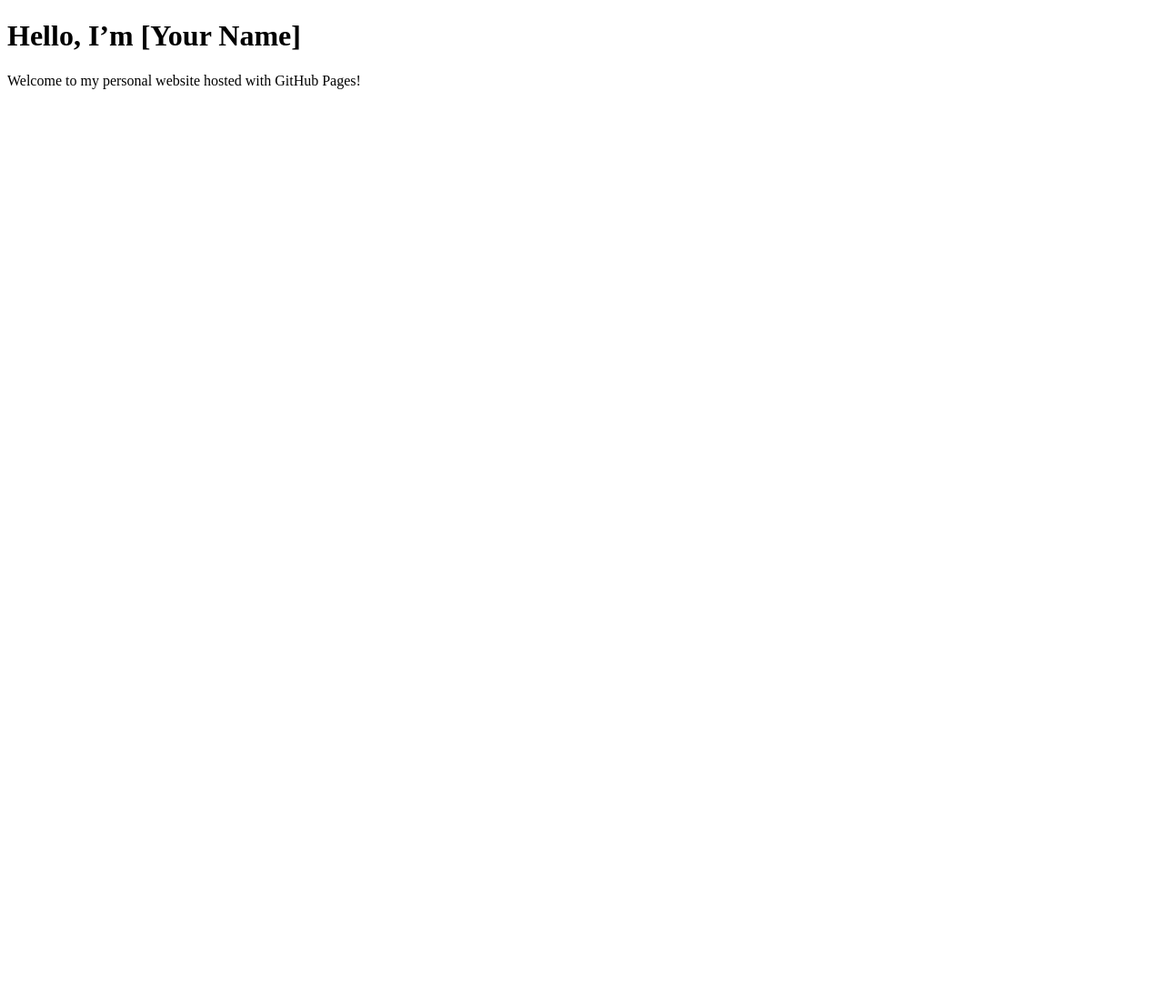
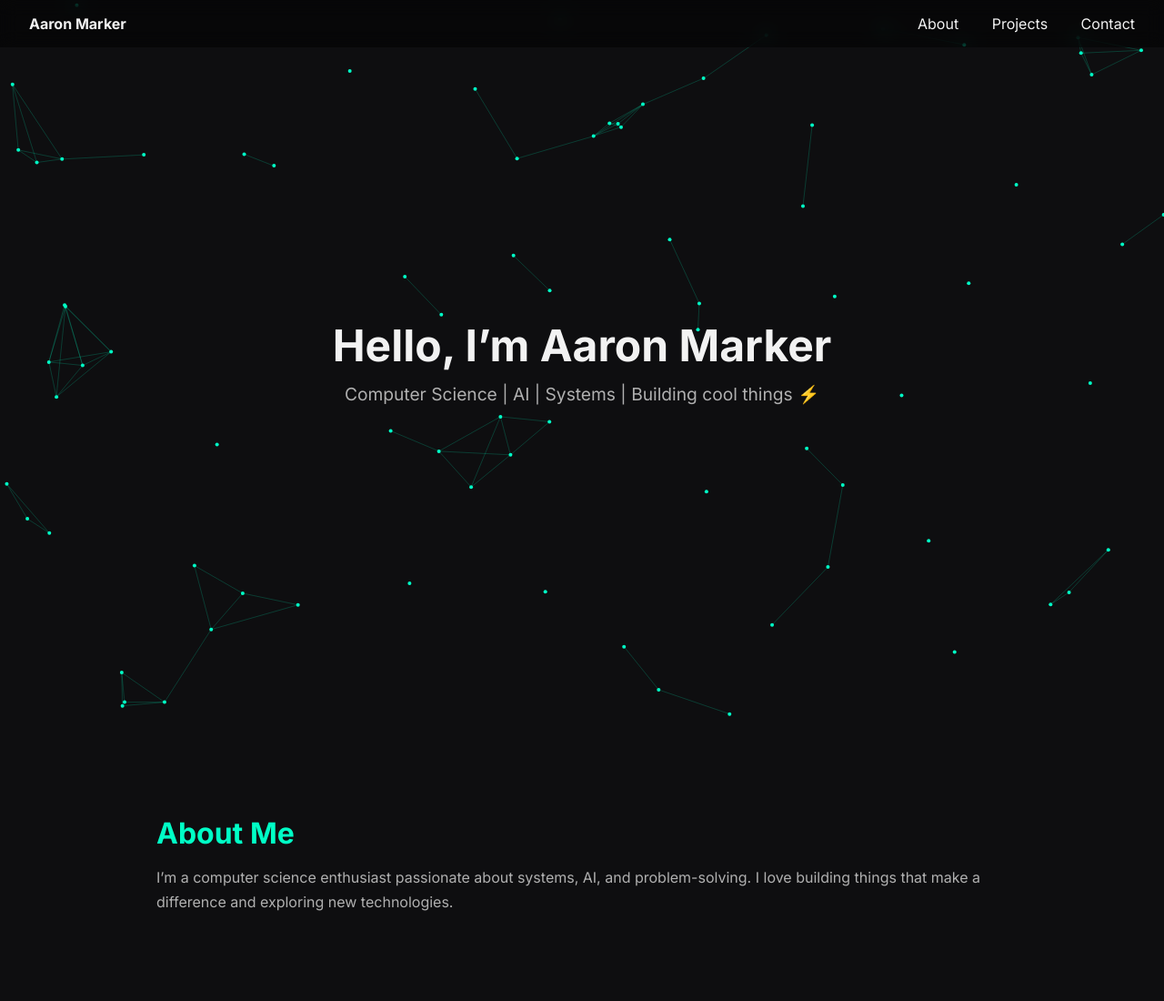
Before and after one commit to AaronMarker/AaronMarker.github.io, a plain HTML site: page index.html in a window 1280 px wide. Shown: the top 1100 px of the page at 91% size. Before the commit the page ends 800 px from the top, so only its background shows below. Drawn offline with Linux system fonts and the light colour scheme.

Commit message:
made prettier

```diff
--- a/index.html
+++ b/index.html
@@ -1,11 +1,196 @@
 <!DOCTYPE html>
-<html>
-  <head>
-    <meta charset="UTF-8" />
-    <title>My Personal Website</title>
-  </head>
-  <body>
-    <h1>Hello, I’m [Your Name]</h1>
-    <p>Welcome to my personal website hosted with GitHub Pages!</p>
-  </body>
+<html lang="en">
+<head>
+  <meta charset="UTF-8" />
+  <meta name="viewport" content="width=device-width, initial-scale=1.0" />
+  <title>Aaron Marker | Computer Science</title>
+  <link href="https://fonts.googleapis.com/css2?family=Inter:wght@400;700&display=swap" rel="stylesheet">
+  <style>
+    :root {
+      --bg-dark: #0e0e10;
+      --accent: #00ffc6;
+      --text-light: #f2f2f2;
+      --text-muted: #b0b0b0;
+    }
+
+    * { margin: 0; padding: 0; box-sizing: border-box; }
+
+    body {
+      font-family: 'Inter', sans-serif;
+      background: var(--bg-dark);
+      color: var(--text-light);
+      overflow-x: hidden;
+    }
+
+    /* Navbar */
+    nav {
+      position: fixed;
+      top: 0;
+      width: 100%;
+      padding: 1rem 2rem;
+      display: flex;
+      justify-content: space-between;
+      align-items: center;
+      background: rgba(0,0,0,0.5);
+      backdrop-filter: blur(10px);
+      z-index: 1000;
+    }
+    nav a {
+      color: var(--text-light);
+      text-decoration: none;
+      margin-left: 2rem;
+      transition: color 0.3s;
+    }
+    nav a:hover { color: var(--accent); }
+
+    /* Hero */
+    .hero {
+      height: 100vh;
+      display: flex;
+      flex-direction: column;
+      justify-content: center;
+      align-items: center;
+      text-align: center;
+      position: relative;
+    }
+    .hero h1 {
+      font-size: 3rem;
+      font-weight: 700;
+    }
+    .hero p {
+      color: var(--text-muted);
+      margin-top: 0.5rem;
+      font-size: 1.2rem;
+    }
+
+    /* Canvas background */
+    canvas#bg {
+      position: fixed;
+      top: 0;
+      left: 0;
+      z-index: -1;
+      width: 100%;
+      height: 100%;
+    }
+
+    /* Section styling */
+    section {
+      padding: 6rem 2rem;
+      max-width: 1000px;
+      margin: auto;
+    }
+    section h2 {
+      font-size: 2rem;
+      margin-bottom: 1rem;
+      color: var(--accent);
+    }
+    section p {
+      line-height: 1.7;
+      color: var(--text-muted);
+    }
+
+    /* Footer */
+    footer {
+      text-align: center;
+      padding: 2rem;
+      color: var(--text-muted);
+      font-size: 0.9rem;
+    }
+
+    @media (max-width: 600px) {
+      nav a { margin-left: 1rem; }
+      .hero h1 { font-size: 2rem; }
+    }
+  </style>
+</head>
+<body>
+  <canvas id="bg"></canvas>
+
+  <nav>
+    <div><strong>Aaron Marker</strong></div>
+    <div>
+      <a href="#about">About</a>
+      <a href="#projects">Projects</a>
+      <a href="#contact">Contact</a>
+    </div>
+  </nav>
+
+  <section class="hero">
+    <h1>Hello, I’m Aaron Marker</h1>
+    <p>Computer Science | AI | Systems | Building cool things ⚡</p>
+  </section>
+
+  <section id="about">
+    <h2>About Me</h2>
+    <p>I’m a computer science enthusiast passionate about systems, AI, and problem-solving. I love building things that make a difference and exploring new technologies.</p>
+  </section>
+
+  <section id="projects">
+    <h2>Projects</h2>
+    <p>Coming soon: a curated list of personal and academic projects showcasing applied computer science in action 🚀</p>
+  </section>
+
+  <section id="contact">
+    <h2>Contact</h2>
+    <p>You can find me on <a href="https://github.com/AaronMarker" target="_blank" style="color: var(--accent);">GitHub</a> or drop me an email at <strong>youremail@example.com</strong>.</p>
+  </section>
+
+  <footer>
+    © 2025 Aaron Marker. Built with ❤️ and GitHub Pages.
+  </footer>
+
+  <script>
+    // 🧠 Animated network background
+    const canvas = document.getElementById('bg');
+    const ctx = canvas.getContext('2d');
+    let w, h, particles;
+
+    function init() {
+      w = canvas.width = window.innerWidth;
+      h = canvas.height = window.innerHeight;
+      particles = [];
+      for (let i = 0; i < 80; i++) {
+        particles.push({
+          x: Math.random() * w,
+          y: Math.random() * h,
+          vx: (Math.random() - 0.5) * 0.7,
+          vy: (Math.random() - 0.5) * 0.7
+        });
+      }
+    }
+
+    function draw() {
+      ctx.clearRect(0, 0, w, h);
+      for (let p of particles) {
+        p.x += p.vx;
+        p.y += p.vy;
+        if (p.x < 0 || p.x > w) p.vx *= -1;
+        if (p.y < 0 || p.y > h) p.vy *= -1;
+
+        ctx.beginPath();
+        ctx.arc(p.x, p.y, 2, 0, Math.PI * 2);
+        ctx.fillStyle = '#00ffc6';
+        ctx.fill();
+
+        for (let q of particles) {
+          const dx = p.x - q.x;
+          const dy = p.y - q.y;
+          const dist = Math.sqrt(dx*dx + dy*dy);
+          if (dist < 100) {
+            ctx.beginPath();
+            ctx.strokeStyle = 'rgba(0,255,198,0.1)';
+            ctx.moveTo(p.x, p.y);
+            ctx.lineTo(q.x, q.y);
+            ctx.stroke();
+          }
+        }
+      }
+      requestAnimationFrame(draw);
+    }
+
+    window.addEventListener('resize', init);
+    init();
+    draw();
+  </script>
+</body>
 </html>
```
